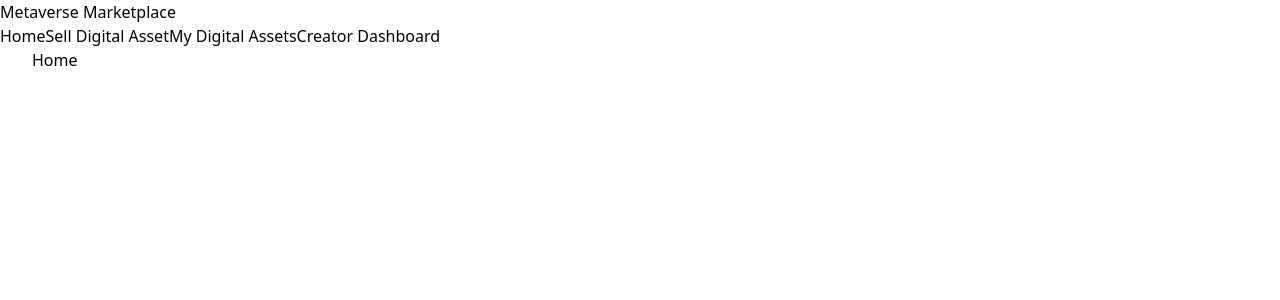
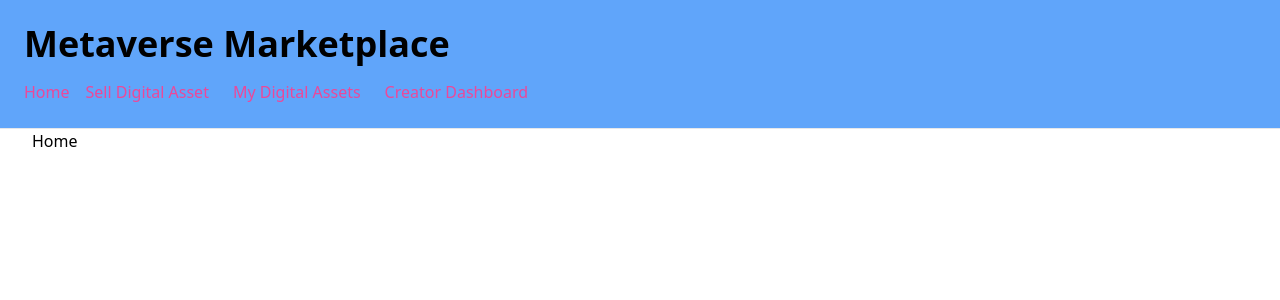
Before and after one commit to sohomx/nft-merchandise, a Next.js app: page / in a window 1280 px wide. Shown: the top 300 px of the page. Built offline with nearby package versions, Linux system fonts and the light colour scheme.

Commit message:
purged in tailwind config

```diff
--- a/pages/_app.js
+++ b/pages/_app.js
@@ -5,7 +5,7 @@ import Link from "next/link";
 function MyApp({ Component, pageProps }) {
   return (
     <div>
-      <nav className="bg-red-400 border-b p-6">
+      <nav className="bg-blue-400 border-b p-6">
         <p className="text-4xl font-bold">Metaverse Marketplace</p>
         <div className="flex mt-4">
           <Link href="/">
--- a/tailwind.config.js
+++ b/tailwind.config.js
@@ -1,7 +1,10 @@
 module.exports = {
-  content: [],
+  content: [
+    "./pages/**/*.{js,ts,jsx,tsx}",
+    "./components/**/*.{js,ts,jsx,tsx}",
+  ],
   theme: {
     extend: {},
   },
   plugins: [],
-}
+};
```
